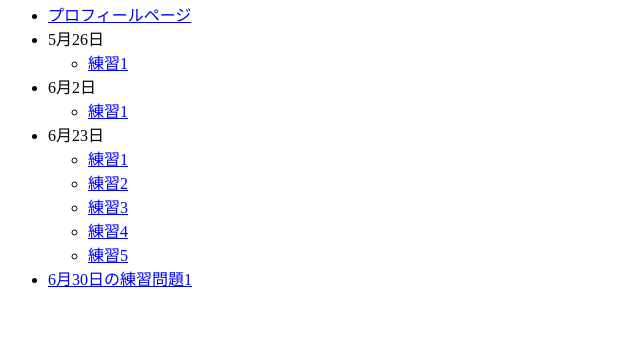
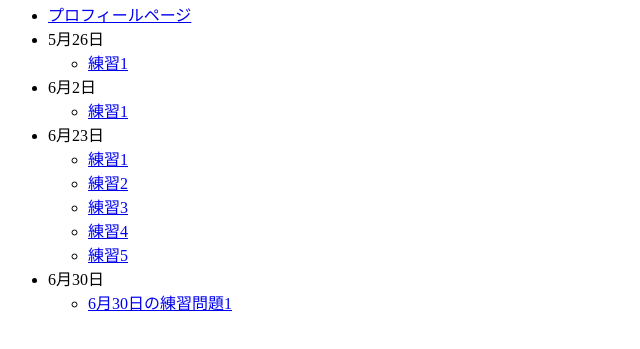
Before and after one commit to humancr/web, a plain HTML site: page index.html in a window 1280 px wide. Shown: the part 87-436 px from the top of the page, without its empty margins (0-640 px from the left). Drawn offline with Linux system fonts and the light colour scheme.

Commit message:
Add files via upload

```diff
--- a/index.html
+++ b/index.html
@@ -27,7 +27,10 @@
             <li><a href="./20220623/index4.html">練習4</a></li>
             <li><a href="./20220623/index4.html">練習5</a></li>
         </ul>
-        <li><a href="./20220630/p1.html">6月30日の練習問題1</a></li>
+        <li>6月30日</li>
+        <ul>
+            <li><a href="./20220630/p1.html">6月30日の練習問題1</a></li>
+        </ul>
     </ul>
 </body>
 </html>
```
